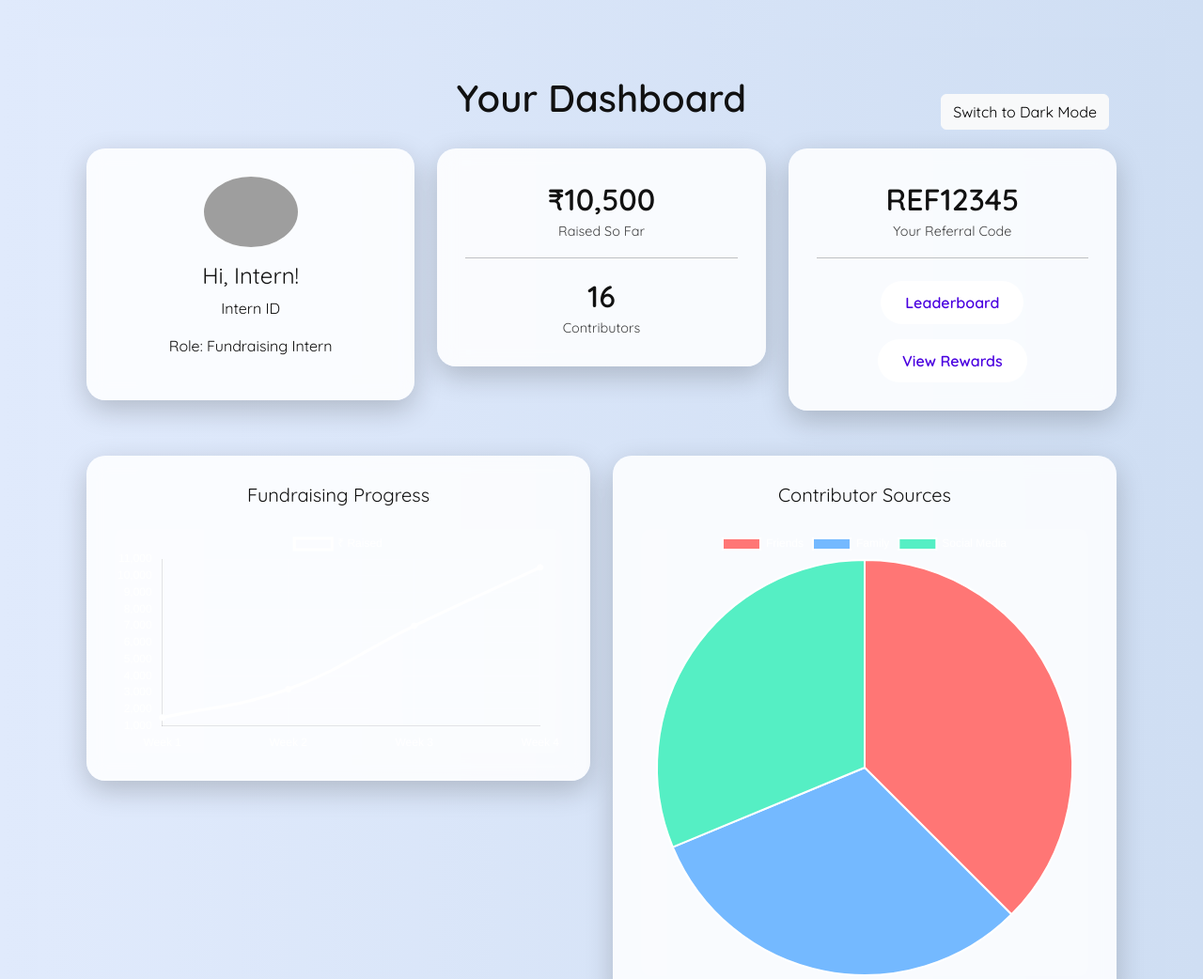
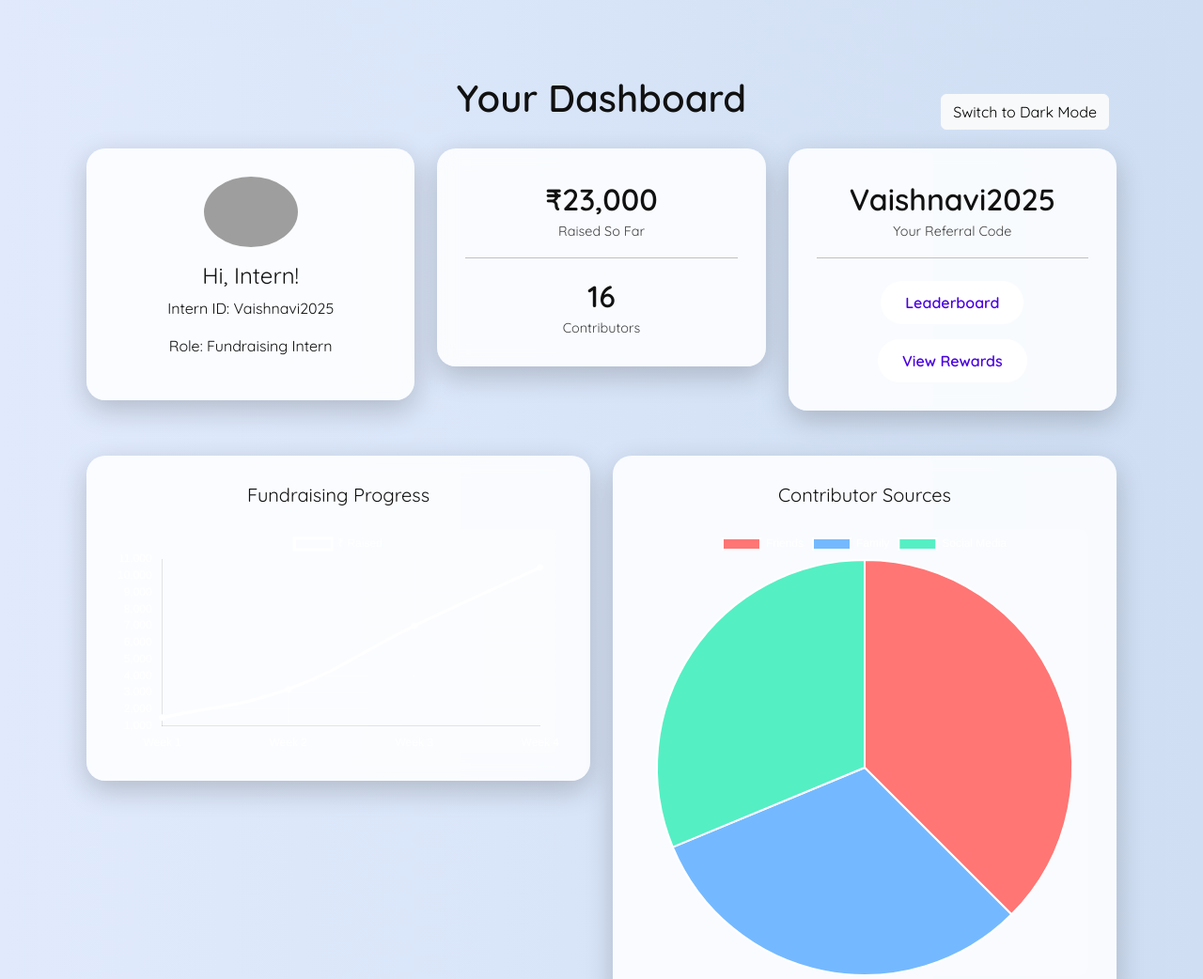
Before and after one commit to PRAGATHIVAISHNAVI11/fundraising-portal, a website: page public/dashboard.html in a window 1280 px wide. Shown: the top 1042 px of the page at 94% size. Drawn offline with nearby package versions, Linux system fonts and the light colour scheme; no server answers; grey boxes are pictures that could not be loaded.

Commit message:
Update dashboard.html

```diff
--- a/public/dashboard.html
+++ b/public/dashboard.html
@@ -165,7 +165,7 @@
         <div class="card-glass text-center">
           <img src="https://cdn-icons-png.flaticon.com/512/706/706830.png" class="avatar mb-3" alt="Avatar">
           <h4 id="userName">Hi, Intern!</h4>
-          <p id="refcode">Intern ID</p>
+          <p id="refcode">Intern ID: Vaishnavi2025</p>
           <p id=".stats-value">Role: Fundraising Intern</p>
         </div>
       </div>
@@ -173,7 +173,7 @@
       <!-- Stats -->
       <div class="col-md-4">
         <div class="card-glass text-center">
-          <div class="stats-value">₹10,500</div>
+          <div class="stats-value">₹23,000</div>
           <div class="stats-label">Raised So Far</div>
           <hr />
           <div class="stats-value">16</div>
@@ -184,7 +184,7 @@
       <!-- Referral -->
       <div class="col-md-4">
         <div class="card-glass text-center">
-          <div class="stats-value" id="refCode">REF12345</div>
+          <div class="stats-value" id="refCode">Vaishnavi2025</div>
           <div class="stats-label">Your Referral Code</div>
           <hr />
           <a href="leaderboard.html" class="btn btn-next mt-2">Leaderboard</a><br />
```
